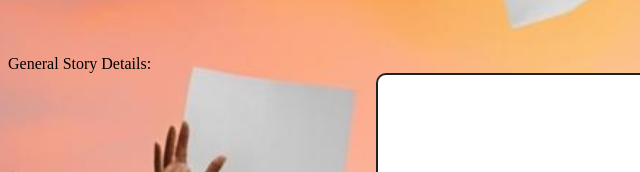
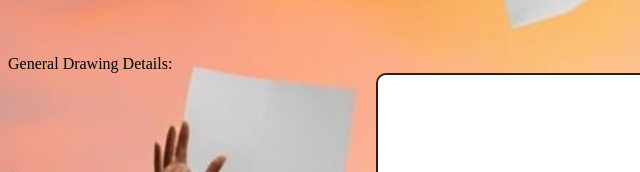
Before and after one commit to Niki-Nicoli/Mikayla-Project, a plain HTML site: page index.html in a window 1280 px wide. Shown: the part 628-800 px from the top of the page, 0-640 px from the left. Drawn offline with nearby package versions, Linux system fonts and the light colour scheme.

Commit message:
Update to HTML and CSS

```diff
--- a/index.html
+++ b/index.html
@@ -39,7 +39,7 @@
         </select></div> </form>
           <br/>
                     <form id="image-generator">
-          <div class="writing-pov"><label >General Story Details:</label></div>
+          <div class="writing-pov"><label >General Drawing Details:</label></div>
           <input type="text" placeholder="ex: a girl playing jump rope in front of her house" class="genre-selection" id="general-drawing-details">
 <br>
 <div class="submit"><input id="generate-button" value="Generate" type="submit"></div>
```
